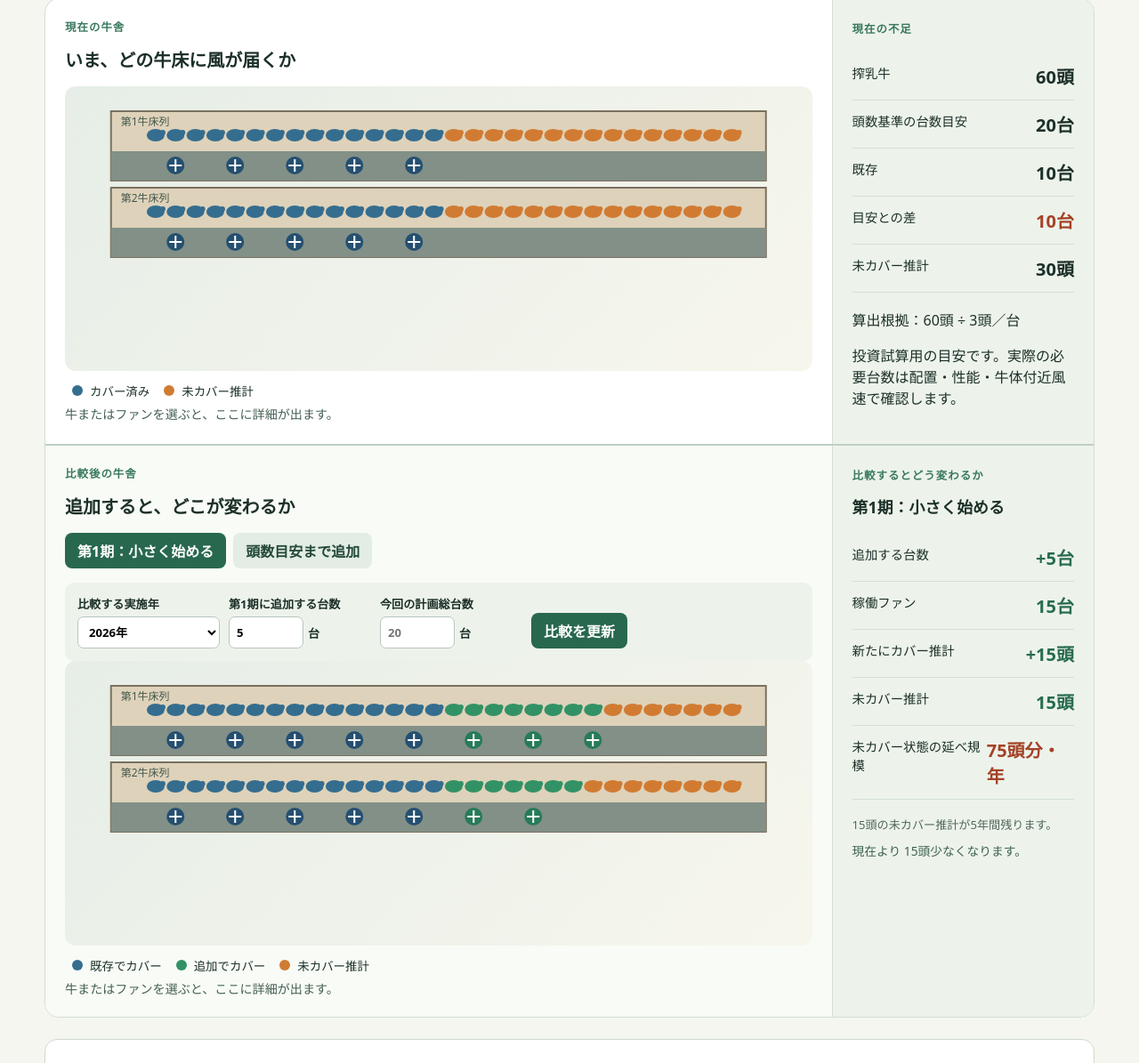
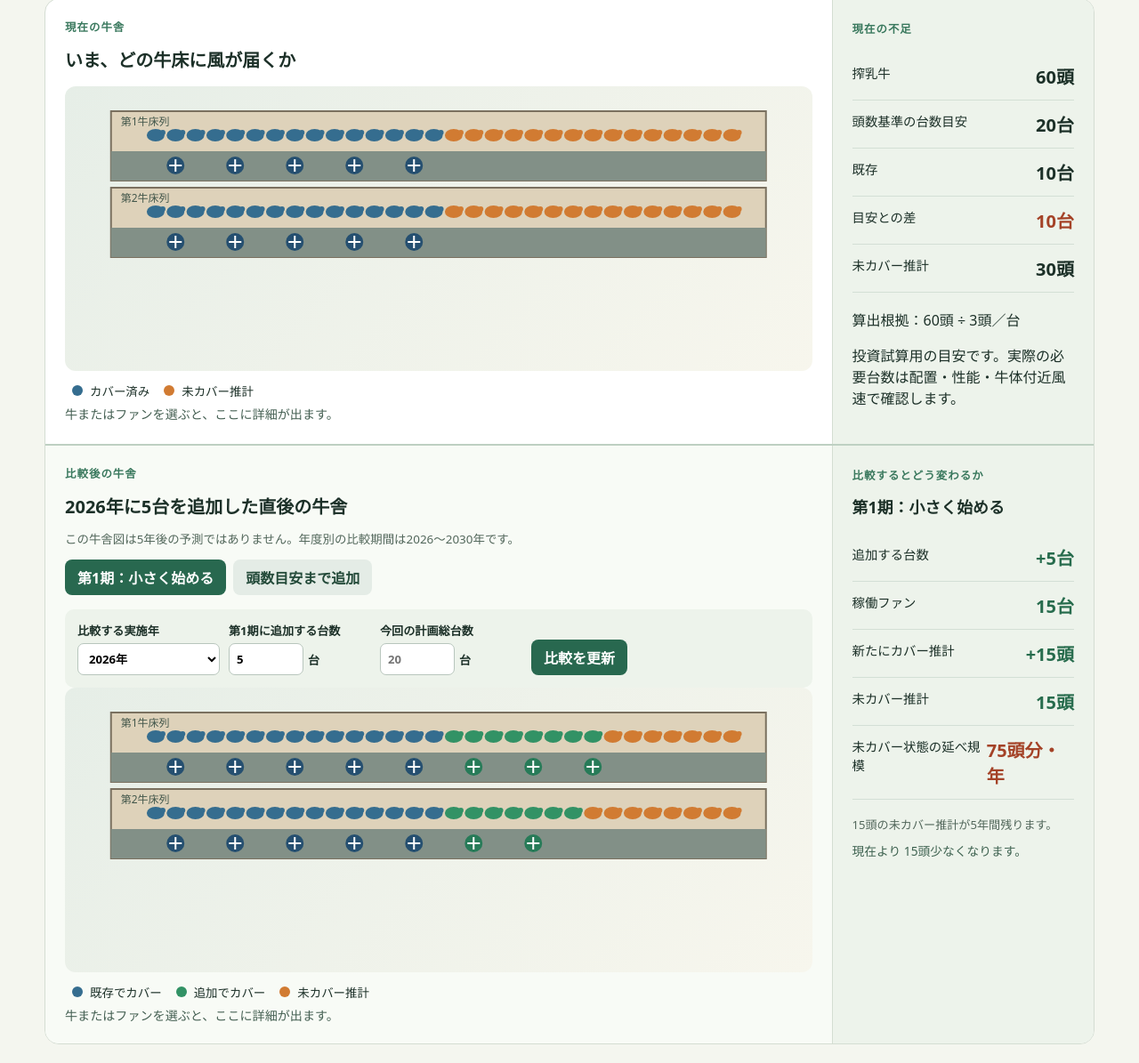
Before and after one commit to okajun35/dairy_horizon, a FastAPI app: page / in a window 1280 px wide. Shown: the part 632-1827 px from the top of the page at 89% size. Run offline with FastAPI, Linux system fonts and the light colour scheme.

Commit message:
Clarify comparison barn timing

```diff
--- a/static/js/barn-viewer.js
+++ b/static/js/barn-viewer.js
@@ -9,6 +9,7 @@ const allCows = payload.cows_by_lane.flat();
 const referenceMode = payload.input_mode === 'guideline_reference';
 const baselineLabel = referenceMode ? '参考値' : '現在';
 const selectedState = {
+  comparisonHeading: document.querySelector('[data-comparison-barn-heading]'),
   label: document.querySelector('[data-selected-label]'),
   additional: document.querySelector('[data-selected-additional]'),
   active: document.querySelector('[data-selected-active]'),
@@ -23,6 +24,14 @@ let selectedPlan = payload.selected_plan || 'current';
 
 function planFor(key) { return payload.plans.find((plan) => plan.key === key); }
 function pathwayFor(key) { return payload.path_comparison.paths.find((path) => path.key === key); }
+
+function comparisonHeading(plan, pathway) {
+  if (!pathway.investment_year || plan.additional_fan_count === 0) {
+    return `追加投資がないため、${referenceMode ? '参考状態' : '現在'}と同じ牛舎`;
+  }
+  const referencePrefix = referenceMode ? '参考値から' : '';
+  return `${pathway.investment_year}年に${referencePrefix}${plan.additional_fan_count}台を追加した直後の牛舎`;
+}
 
 function cumulativeNote(pathway) {
   const counts = pathway.years.map((year) => year.uncovered_cow_count);
@@ -90,6 +99,7 @@ function renderComparison() {
   const plan = planFor(selectedPlan);
   const pathway = pathwayFor(selectedPlan);
   renderBarn(comparisonViewer, comparisonDetail, plan);
+  selectedState.comparisonHeading.textContent = comparisonHeading(plan, pathway);
   selectedState.label.textContent = plan.label_ja;
   selectedState.additional.textContent = `+${plan.additional_fan_count}台`;
   selectedState.active.textContent = `${plan.active_fan_count}台`;
--- a/static/style.css
+++ b/static/style.css
@@ -33,6 +33,7 @@ h1, h2, p { margin-top: 0; } h1 { font-size: clamp(1.8rem, 4vw, 2.7rem); margin-
 label { display: grid; gap: 5px; font-size: .82rem; font-weight: 650; } input, select, button { font: inherit; } input, select { min-height: 36px; border: 1px solid #b8c6bd; border-radius: 7px; padding: 5px 8px; background: #fff; } input[type=number] { width: 84px; } button { min-height: 38px; border: 0; border-radius: 8px; padding: 8px 14px; background: #28684f; color: #fff; cursor: pointer; font-weight: 700; }
 .barn-comparison { border: 1px solid #d4ddd2; background: #fff; border-radius: 16px; overflow: hidden; } .comparison-row { display:grid; grid-template-columns:minmax(0, 3fr) minmax(235px, 1fr); } .comparison-row + .comparison-row { border-top: 2px solid #bed0c2; } .barn-panel { padding: 22px; min-height: 440px; } .comparison-barn-panel { background:#f8fbf6; } .state-panel { padding: 24px 22px; border-left: 1px solid #d4ddd2; background: #edf3eb; } .state-panel dl { margin: 18px 0; } .state-panel dl div { display:flex; justify-content:space-between; padding: 12px 0; border-bottom: 1px solid #d3dfd5; } dt { font-size:.9rem; } dd { margin: 0; font-size: 1.25rem; font-weight: 750; } .shortage dd { color: #a44227; } .comparison-state h3 { margin:0; font-size:1.12rem; } .comparison-state dd { color:#276c4d; } .comparison-state > p:last-child { margin:10px 0 0; font-size:.86rem; color:#3e6250; }
 .barn-viewer { min-height: 320px; border-radius: 12px; overflow: hidden; background: linear-gradient(135deg, #e6eee7, #f7f6ed); } .barn-viewer svg { display:block; width:100%; height:320px; } .barn-viewer .cow, .barn-viewer .fan { cursor:pointer; } .barn-viewer .cow:hover, .barn-viewer .fan:hover { filter: brightness(.78); }
+.comparison-time-note { margin:-4px 0 14px; color:#52675b; font-size:.84rem; }
 .legend { display: flex; flex-wrap:wrap; gap: 8px; align-items:center; margin: 12px 0 6px; font-size:.84rem; } .legend span { display:inline-block; width:12px; height:12px; border-radius:50%; margin-left:8px; } .covered { background:#356d8f; } .newly-covered { background:#329265; } .uncovered { background:#d17b32; } .selection-detail { min-height: 1.4em; margin-bottom: 0; font-size:.88rem; color:#456053; }
 .financial-comparison { margin-top:24px; padding:24px; border:1px solid #cfdacb; border-radius:14px; background:#fff; }
 .financial-intro { max-width:850px; color:#496153; }
--- a/templates/index.html
+++ b/templates/index.html
@@ -115,7 +115,8 @@
       <div class="comparison-row">
         <div class="barn-panel comparison-barn-panel">
           <p class="section-kicker">比較後の牛舎</p>
-          <h2>{% if reference_mode %}参考値から追加すると、どこが変わるか{% else %}追加すると、どこが変わるか{% endif %}</h2>
+          <h2 data-comparison-barn-heading>{% if selected_path.investment_year and selected_plan.additional_fan_count %}{{ selected_path.investment_year }}年に{% if reference_mode %}参考値から{% endif %}{{ selected_plan.additional_fan_count }}台を追加した直後の牛舎{% else %}追加投資がないため、{% if reference_mode %}参考状態{% else %}現在{% endif %}と同じ牛舎{% endif %}</h2>
+          <p class="comparison-time-note">この牛舎図は5年後の予測ではありません。年度別の比較期間は{{ pathway.start_year }}〜{{ pathway.end_year }}年です。</p>
           <div class="plan-tabs" role="tablist" aria-label="比較する整備段階">
             {% for plan in nav.plans[1:] %}
               <button type="button" class="plan-tab {% if (nav.inputs.first_phase_fan_count is not none and plan.key == 'first_phase') or (nav.inputs.first_phase_fan_count is none and loop.first) %}active{% endif %}" data-plan="{{ plan.key }}" role="tab">{{ plan.label_ja }}</button>
```
Also changed, not shown: docs/daily-reports/2026-07-16.md (+1 -0 lines), docs/investment_path_v0_roadmap.md (+2 -0 lines), tests/browser_golden_path.mjs (+6 -0 lines), tests/test_natural_input_pathway_integration.py (+4 -0 lines), tests/test_navigator.py (+12 -0 lines), tests/test_reference_input.py (+4 -1 lines).
